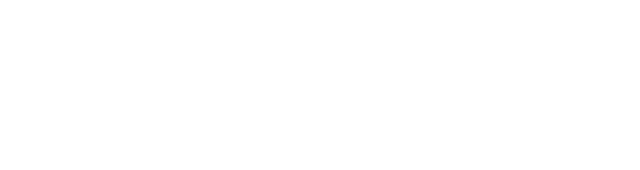
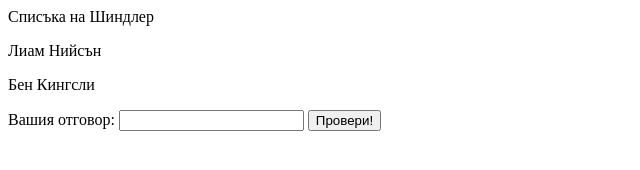
Before and after one commit to tsvetelina-stoykova/html5-course-homework-1, a plain HTML site: page index.html in a window 1280 px wide. Shown: the whole page, without its empty margins (0-640 px from the left). Drawn offline with Linux system fonts and the light colour scheme.

Commit message:
Implemented most functions.

```diff
--- a/index.html
+++ b/index.html
@@ -2,9 +2,17 @@
   <head>
     <title></title>
     <meta content="">
+    <meta charset="UTF-8">
     <style></style>
   </head>
   <body>
+  <div id="display">
+
+  </div>
+  <form id="form"></form>
+    <label>Вашия отговор:</label>
+    <input name="answer"/>
+    <button type="submit" >Провери!</button>
   </body>
   <script src="script.js"></script>
 </html>
--- a/script.js
+++ b/script.js
@@ -1 +1,75 @@
 'use strict;'
+
+var movies = [
+  {
+    title: "Изкуплението Шоушенк",
+    actors: ["Морган Фрийман", "ТИм Робинс"]
+  },
+  {
+    title: "Кръстникът",
+    actors: ["Марлон Брандо", "Ал Пачино", "Робърт Дювал"]
+  },
+  {
+    title: "Криминале",
+    actors: ["Джон Траволта", "Самюел Л. Джаксон", "Брус Уилис"]
+  },
+  {
+    title: "Списъка на Шиндлер",
+    actors: ["Лиам Нийсън", "Бен Кингсли"]
+  },
+  {
+    title: "Боен Клуб",
+    actors: ["Едуард Нортън", "Брад Пит", "Хелена Бонъм Картър"]
+  },
+  {
+    title: "Форест Гъмп",
+    actors: ["Том Ханкс", "Ребека Уилямс"],
+  },
+  {
+    title: "Матрицата",
+    actors: ["Киану Рийвс", "Лоранс Фишбърн", "Кари-Ан Мос"],
+  },
+  {
+    title:"Игра на кодове",
+    actors:["Бенедикт Къмбъбач","Кийра Найтли","Чарлс Денс"]
+  }
+];
+
+var currentMovie;
+
+function getRandomMovie(){
+  var num = (Math.floor(Math.random() * 1000))%movies.length;
+  return movies[num];
+};
+
+function getObfuscatedTitle(movie){
+
+  //TODO: Скрий буквите
+
+  return movie.title;
+};
+
+function checkAnswer(answer){
+  return currentMovie.title.toUpperCase() === answer.toUpperCase();
+};
+
+
+window.onload = function(){
+  currentMovie = getRandomMovie();
+  var display = document.getElementById("display");
+  var titlePragraph = document.createElement("p");
+  titlePragraph.innerHTML = getObfuscatedTitle(currentMovie);
+  display.appendChild(titlePragraph);
+  for(var nIter = 0; nIter < currentMovie.actors.length; nIter++){
+    var actorPragraph = document.createElement("p");
+    actorPragraph.innerHTML = currentMovie.actors[nIter];
+    display.appendChild(actorPragraph);
+  };
+
+};
+
+var form = document.getElementById("form");
+form.addEventListener("submit",function(){
+
+  //TODO: check if answer is corect
+});
```
